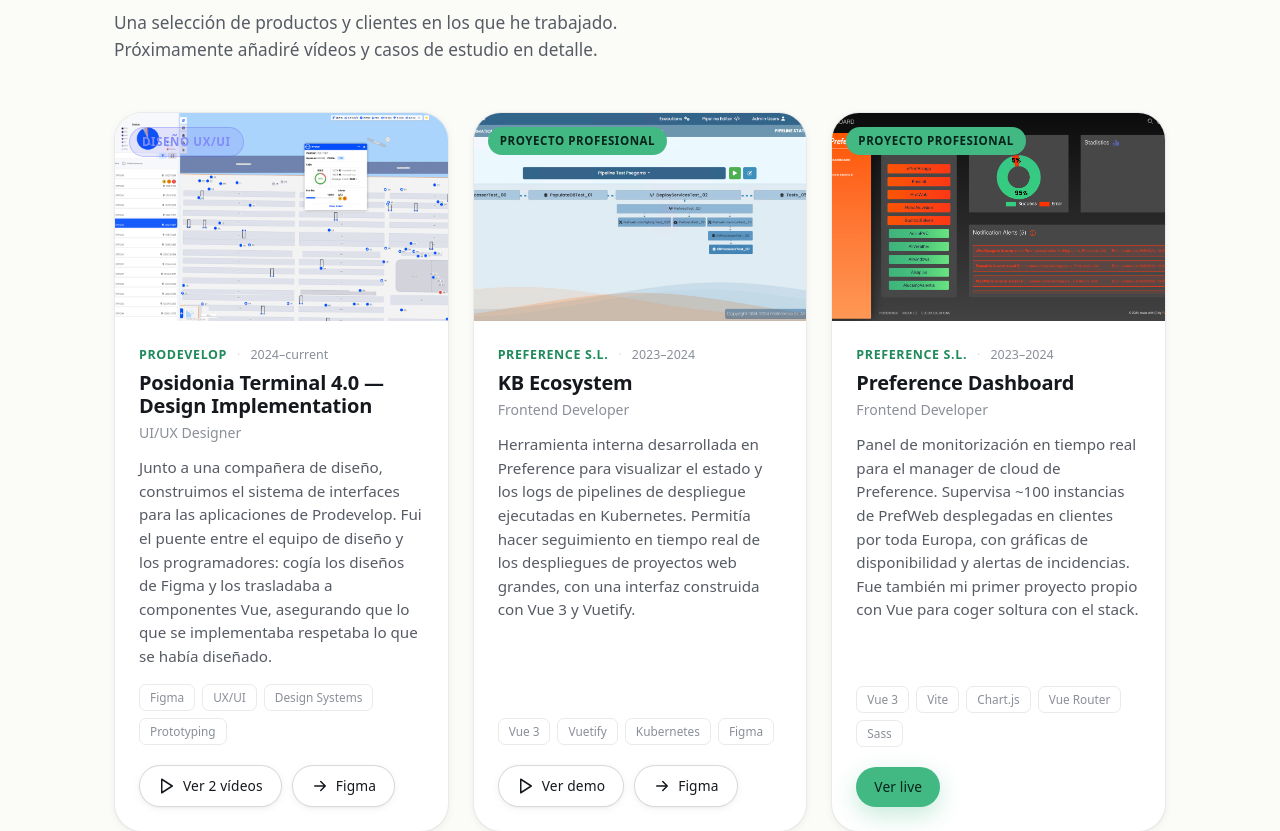
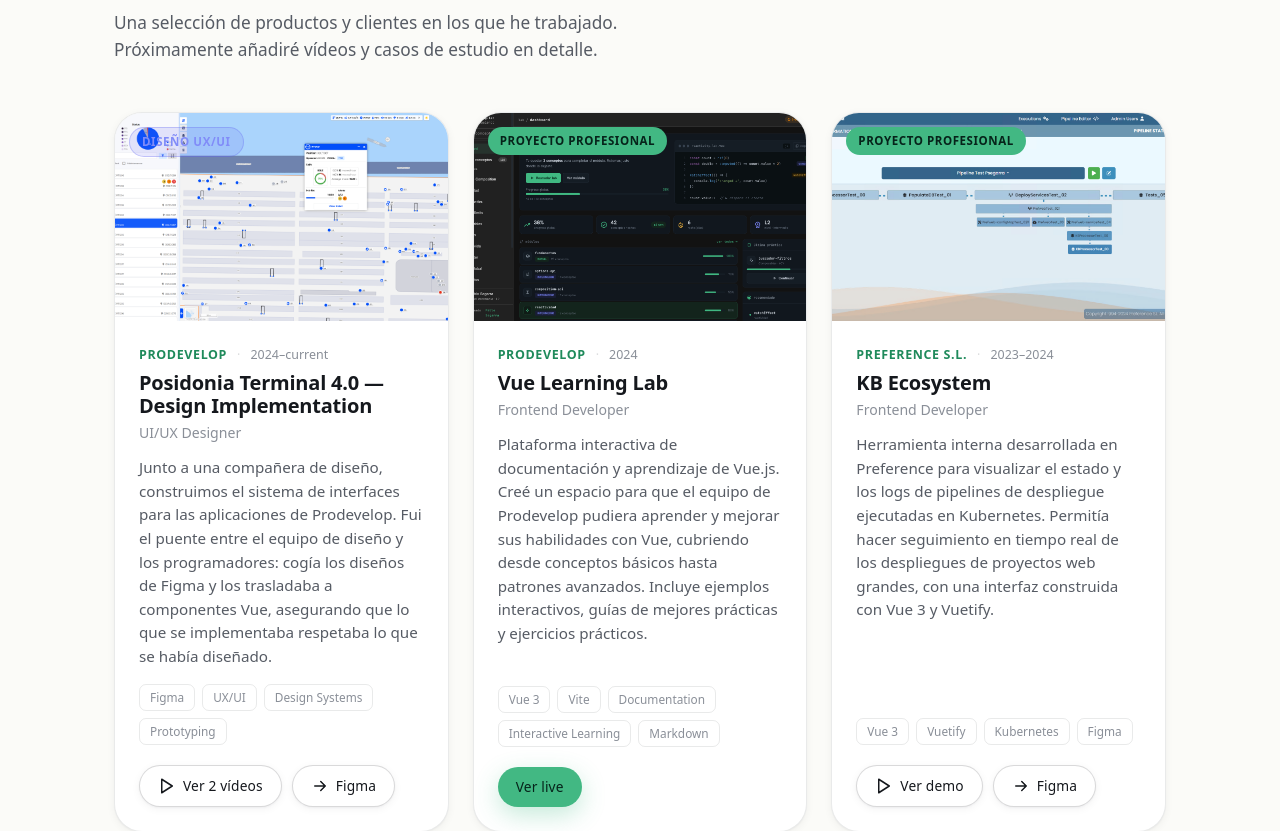
Before and after one commit to Huspablo/portfolio-pablo-segarra, a Vue app: page / in a window 1280 px wide. Shown: the part 5162-5993 px from the top of the page. Built offline with nearby package versions, Linux system fonts and the light colour scheme; no server answers; a web font is replaced by a local one.

Commit message:
Add Vue Learning Lab project

```diff
--- a/src/data/projects.js
+++ b/src/data/projects.js
@@ -35,6 +35,25 @@
     ],
     links: {
       figma: 'https://www.figma.com/design/k4syBB9QmwPMwDybPPj9bS/T.-Terminal-4.0?node-id=70-2089&p=f&t=gik2nKglCPHy3nHY-0',
+    },
+    featured: false,
+    visible: true,
+  },
+  {
+    id: 'vue-learning-lab',
+    title: 'Vue Learning Lab',
+    type: { es: 'Proyecto profesional', en: 'Professional project' },
+    role: { es: 'Frontend Developer', en: 'Frontend Developer' },
+    company: 'Prodevelop',
+    year: '2024',
+    description: {
+      es: 'Plataforma interactiva de documentación y aprendizaje de Vue.js. Creé un espacio para que el equipo de Prodevelop pudiera aprender y mejorar sus habilidades con Vue, cubriendo desde conceptos básicos hasta patrones avanzados. Incluye ejemplos interactivos, guías de mejores prácticas y ejercicios prácticos.',
+      en: 'Interactive Vue.js documentation and learning platform. Created a space for the Prodevelop team to learn and improve their Vue skills, covering from basic concepts to advanced patterns. Includes interactive examples, best practices guides and practical exercises.',
+    },
+    technologies: ['Vue 3', 'Vite', 'Documentation', 'Interactive Learning', 'Markdown'],
+    thumbnail: '/assets/projects/vue-lab.png',
+    links: {
+      live: 'https://vue-learning-lab.vercel.app/#/',
     },
     featured: false,
     visible: true,
```
Also changed, not shown: public/assets/projects/vue-lab.png (added).
